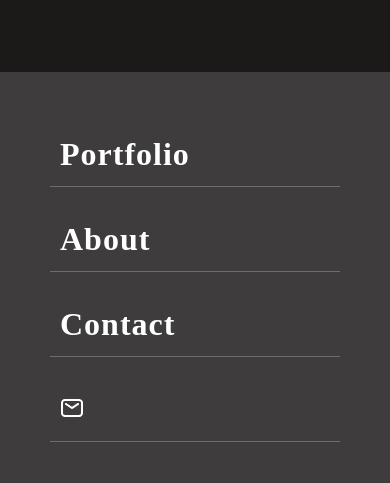
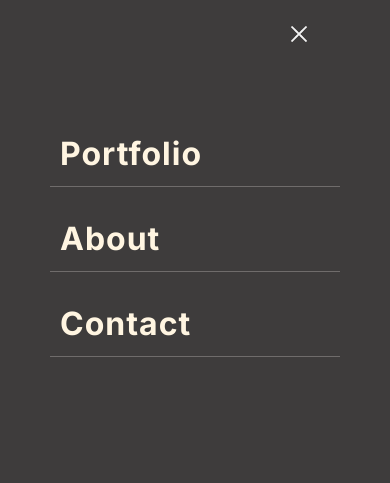
Before and after one commit to byiringiroscar/portfolio_desktop_microverse.github.io, a website: page index.html in a window 390 px wide. Both pictures are taken after a click on the item 301 px from the left and 36 px from the top of the page. Shown: the top 483 px of the page. Drawn offline with Linux system fonts and the light colour scheme.

Commit message:
fix humber btn disapear, linters and font-family

```diff
--- a/index.html
+++ b/index.html
@@ -29,7 +29,6 @@
                 <li><a href="#recent-sec" class="nav-a">Portfolio</a></li>
                 <li><a href="#about-sec" class="nav-a">About</a></li>
                 <li><a href="#contact-sec" class="nav-a">Contact</a></li>
-                <li><a href="#contact-sec" class="nav-a"><img src="./images/mail_icon.png" alt="Mail icon"></a></li>
 
             </ul>
         </div>
--- a/js/script.js
+++ b/js/script.js
@@ -3,12 +3,10 @@ window.onload = () => {
   const mobileBtnClose = document.querySelector('.close-btn');
   const mobileBody = document.querySelector('.mobile-body');
   const navMain = document.querySelector('.main-nav');
-  // const mainLogo = document.querySelector(".main-logo");
   mobileBtn.addEventListener('click', () => {
     mobileBtn.classList.remove('is-active');
     mobileBtnClose.classList.add('is-active');
     mobileBody.classList.add('is-active');
-    // mobileBody.style.transition = "all 3s";
     navMain.style.position = 'fixed';
     document.querySelector('.logo-link').style.display = 'none';
   });
--- a/style.css
+++ b/style.css
@@ -71,6 +71,14 @@ ul li {
   100% {
     transform: rotate(360deg);
   }
+}
+
+.mobile-body .nav-ul {
+  height: 100vh;
+  display: flex;
+  flex-direction: column;
+  padding: 50px;
+  gap: 20px;
 }
 
 .main-nav nav .nav-ul {
@@ -1575,7 +1583,8 @@ form button:focus {
     padding-top: 100px;
     gap: 15px;
     background-size: 50% 50%;
-    position: relative;
+
+    /* position: relative; */
   }
 
   .social-icon ul {
@@ -1867,24 +1876,17 @@ form button:focus {
   transition: all 3s;
 }
 
-/* stylelint-disable-next-line no-descending-specificity */
-.mobile-body .nav-ul {
-  height: 100vh;
-  display: flex;
-  flex-direction: column;
-  padding: 50px;
-  gap: 20px;
-}
-
 .mobile-body .nav-ul li {
   border-bottom: 1px solid #6f6c6b;
   padding: 10px;
 }
 
 .mobile-body .nav-ul li a {
-  letter-spacing: 1px;
+  font-family: 'Inter', sans-serif;
+  font-style: normal;
   font-weight: 700;
   font-size: 32px;
   line-height: 44px;
-  color: white;
-}
+  color: #fff5e1;
+  letter-spacing: 1px;
+}
```
